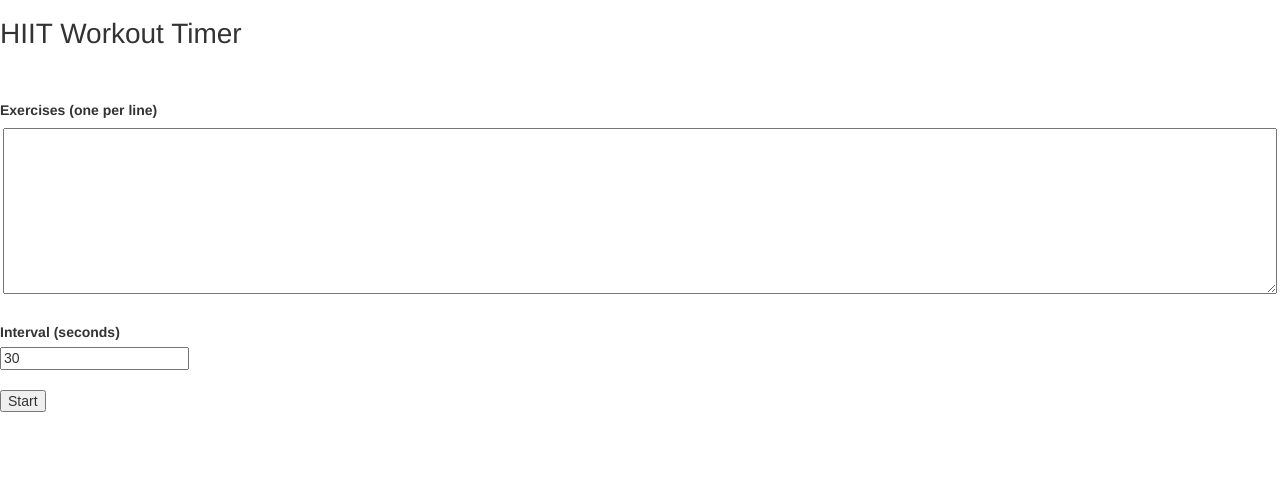
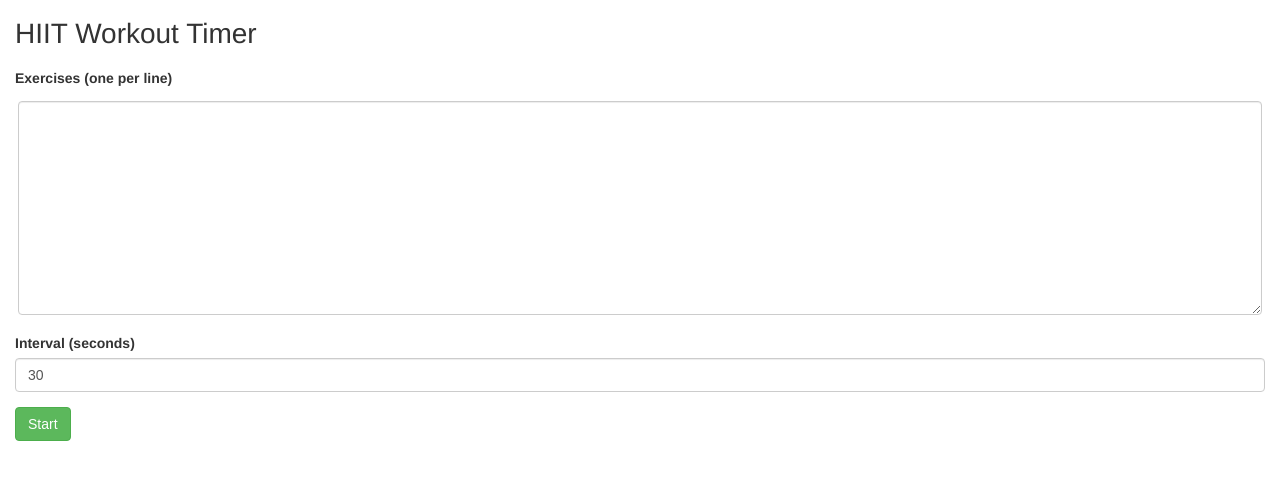
Before and after one commit to datchung/hiit-timer-prototype, a website: page index.htm in a window 1280 px wide. Drawn offline with nearby package versions, Linux system fonts and the light colour scheme; files that its build step writes are made by us from their sources.

Commit message:
Add basic styling to elements

```diff
--- a/index.htm
+++ b/index.htm
@@ -11,12 +11,6 @@
 
     <link href="vendor.css" rel="stylesheet">
     <style>
-        div {
-            margin-top: 50px;
-        }
-        div label, div input, div textarea {
-            display: block;
-        }
         audio {
             display: none
         }
@@ -39,19 +33,21 @@
     </style>
 </head>
 <body>
+    <div class="container-fluid">
         <h1>HIIT Workout Timer</h1>
 
         <div id="configuration">
+            <div class="form-group">
                 <label for="tasks">Exercises (one per line)</label>
+                <div class="textwrapper"><textarea name="tasks" id="tasks" class="form-control" cols="40" rows="10"></textarea></div>
+            </div>
 
-        <div class="textwrapper"><textarea name="tasks" id="tasks" cols="40" rows="10"></textarea></div>
+            <div class="form-group">
+                <label for="interval">Interval (seconds)</label>
+                <input class="form-control" type="number" id="interval" value="30" />
+            </div>
 
-        <br />
-        <label for="interval">Interval (seconds)</label>
-        <input type="number" id="interval" value="30" />
-
-        <br/>
-        <input type="button" id="start" value="Start" />
+            <button id="start" class="btn btn-success">Start</button>
         </div>
 
         <audio id="alarm" controls="controls">
@@ -59,13 +55,13 @@
         </audio>
 
         <div id="timer">
-        <input type="button" id="stop" value="Stop" />
+            <button id="stop" class="btn btn-warning">Stop</button>
 
             <span id="timer-display"></span>
             <span id="time-remaining"></span>
         </div>
+    </div>
 
-    <!--<script src="https://code.jquery.com/jquery-1.11.3.min.js"></script>-->
     <script src="vendor.js"></script>
     <script src="app.js"></script>
 </body>
```
Lines whose indentation alone changed are shown as unchanged.
